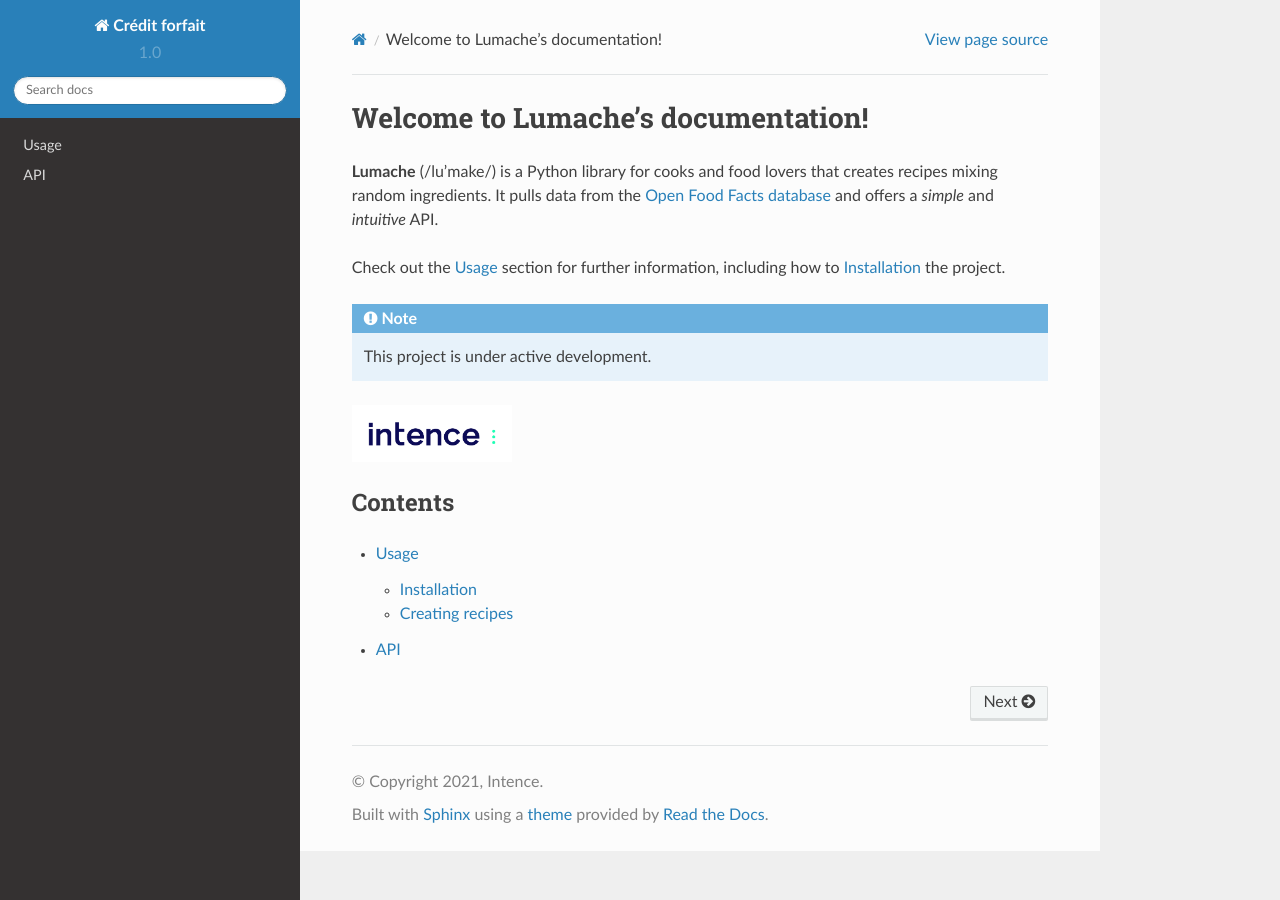
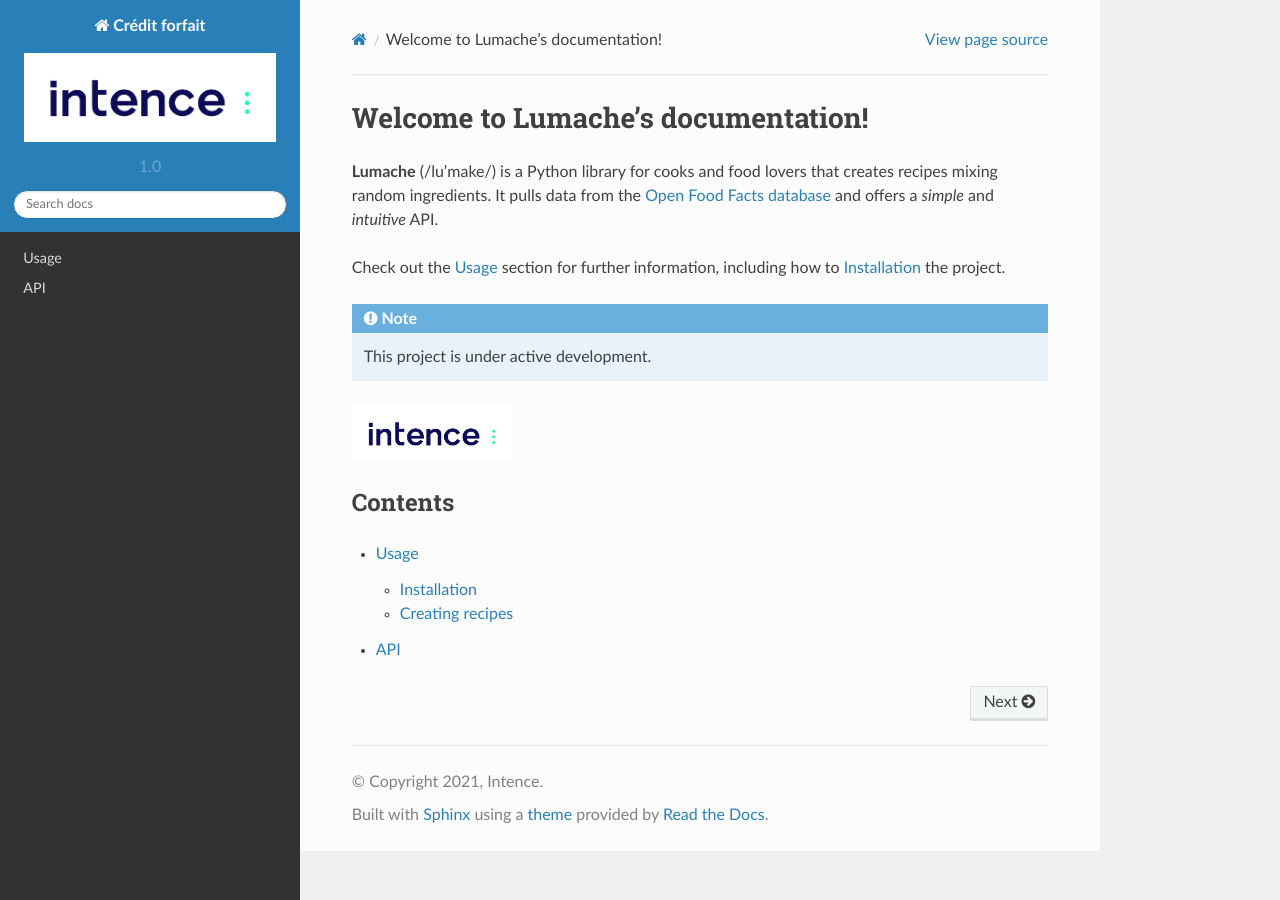
Before and after one commit to MarieBergeret/rtdoc, a Sphinx documentation site: the page built from docs/source/index.rst, in a window 1280 px wide. Built offline with Sphinx 7.4.7 and the Read the Docs theme 2.0.0, drawn with Linux system fonts in a browser that asks for light colours.

Commit message:
Update conf.py

```diff
--- a/docs/source/conf.py
+++ b/docs/source/conf.py
@@ -5,6 +5,7 @@
 project = 'Crédit forfait'
 copyright = '2021, Intence'
 author = 'Intence'
+html_logo = "img/logo_intence.jpg"
 
 release = '1.0'
 version = '1.0'
```
